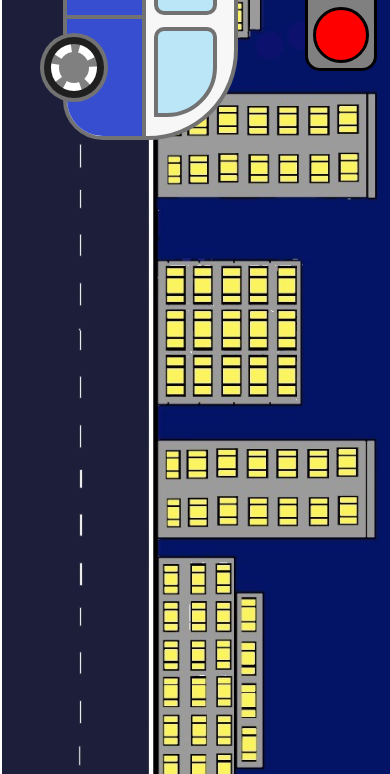
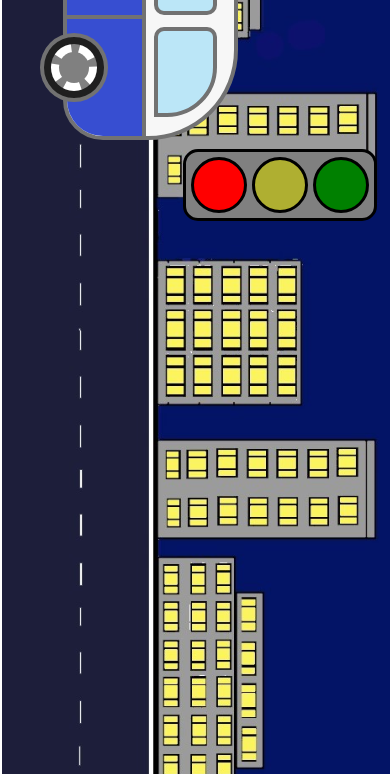
Before and after one commit to bilisumamosis/ethiotaxi, a plain HTML site: page index.html in a window 390 px wide. Shown: the part 228-1002 px from the top of the page. Drawn offline with Linux system fonts and the light colour scheme.

Commit message:
Initial commit

```diff
--- a/index.css
+++ b/index.css
@@ -267,14 +267,11 @@ body {
     .background {
         height: 100vw;
     }
+
     .traffic-light {
-        display: flex;
-        flex-direction: row;
-        right: 50%;
-        transform: translateX(50%);
-        margin: 15px auto;
+        transform: translateX(100%);
+    }
 
-    }
 
     .box {
         right: 50%;
```
